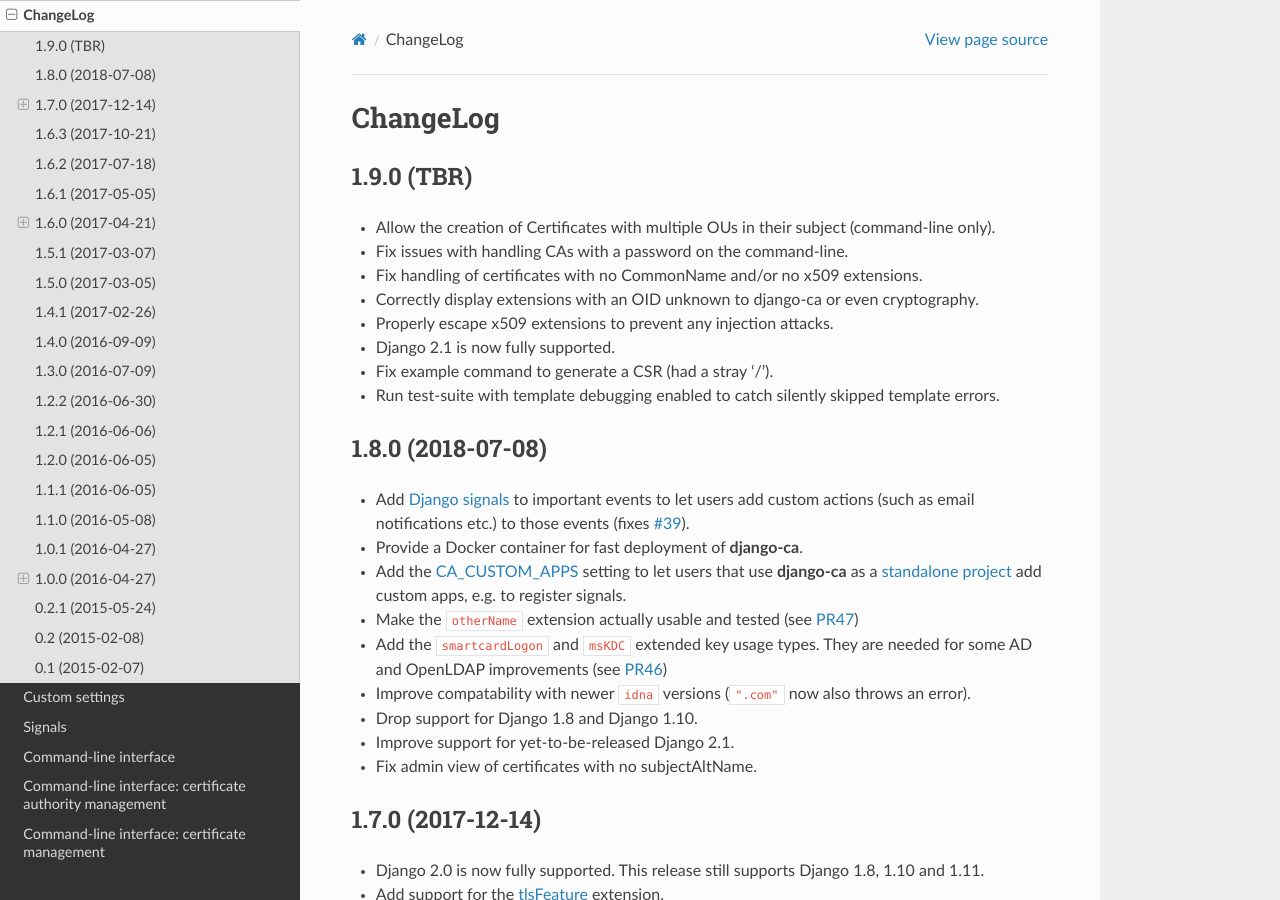
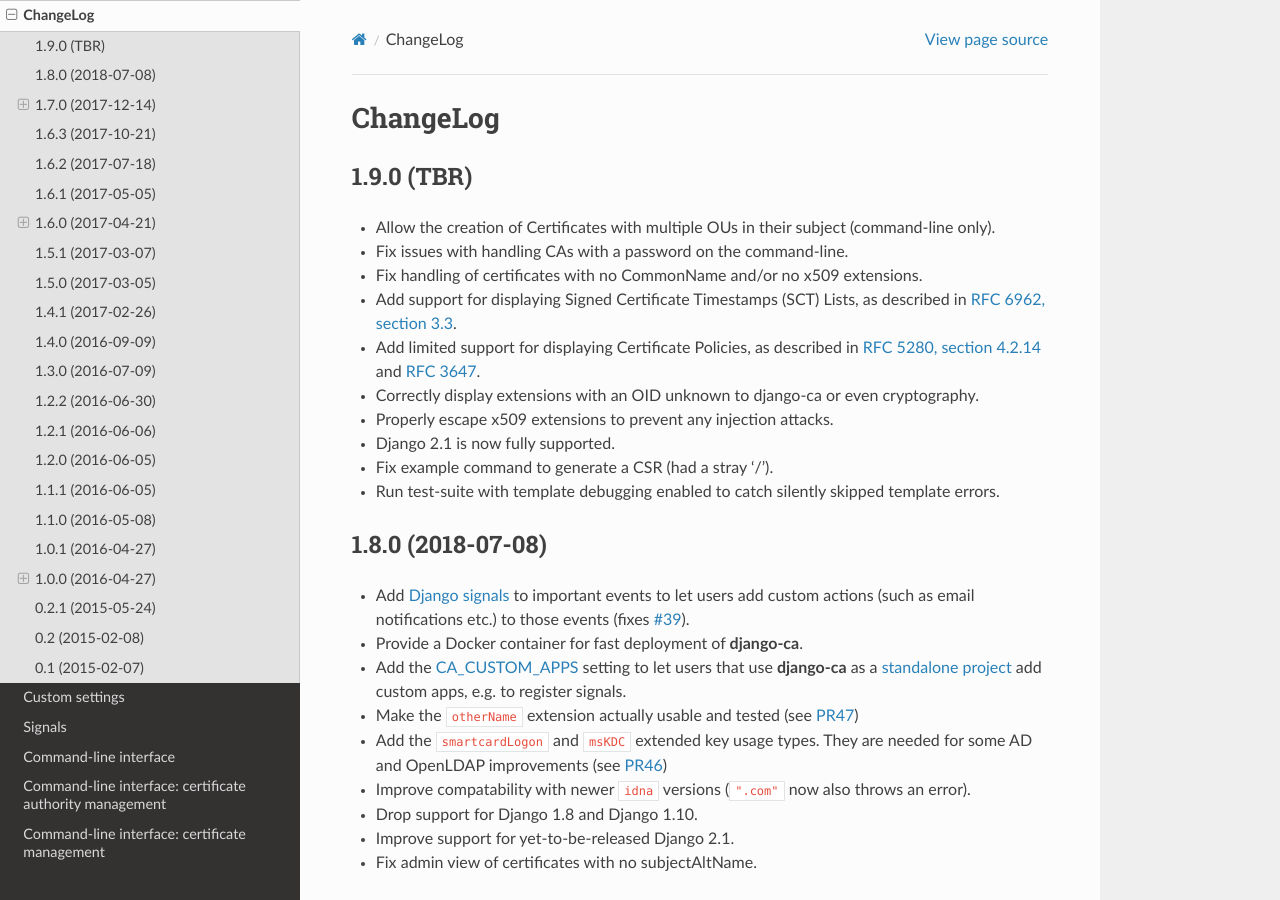
Before and after one commit to mathiasertl/django-ca, a Sphinx documentation site: the page built from docs/source/changelog.rst, in a window 1280 px wide and 900 px high. Built offline with Sphinx 7.4.7 and the Read the Docs theme 2.0.0, drawn with Linux system fonts in a browser that asks for light colours.

Commit message:
update changelog

```diff
--- a/docs/source/changelog.rst
+++ b/docs/source/changelog.rst
@@ -13,6 +13,11 @@
 * Allow the creation of Certificates with multiple OUs in their subject (command-line only).
 * Fix issues with handling CAs with a password on the command-line.
 * Fix handling of certificates with no CommonName and/or no x509 extensions.
+* Add support for displaying Signed Certificate Timestamps (SCT) Lists, as described in
+  `RFC 6962, section 3.3 <https://tools.ietf.org/html/rfc6962#section-3.3>`_.
+* Add limited support for displaying Certificate Policies, as described in
+  `RFC 5280, section 4.2.14 <https://tools.ietf.org/html/rfc5280#section-4.2.1.4>`_ and
+  `RFC 3647 <https://tools.ietf.org/html/rfc3647>`_.
 * Correctly display extensions with an OID unknown to django-ca or even cryptography.
 * Properly escape x509 extensions to prevent any injection attacks.
 * Django 2.1 is now fully supported.
```
